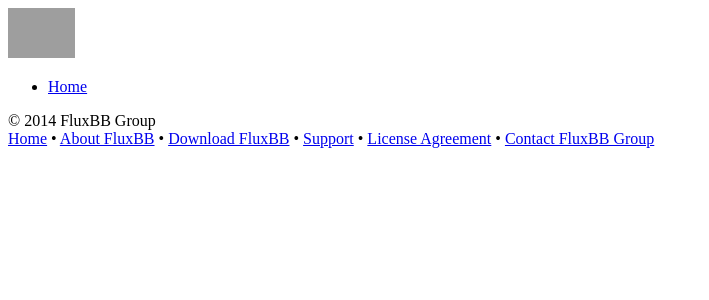
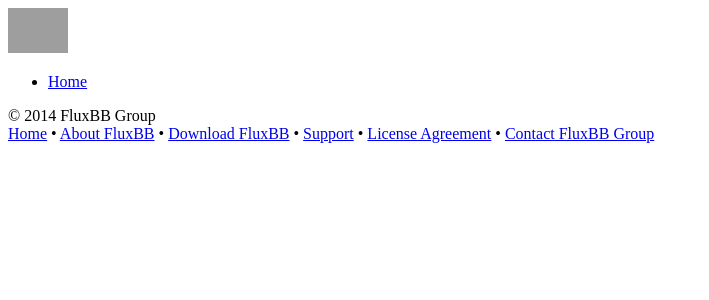
Before and after one commit to volkirik/fluxbb-site, a Jekyll site: the page built from index.html, in a window 1280 px wide. Shown: the top 300 px of the page, without its empty margins (0-709 px from the left). Built offline with Jekyll 4.4.1, drawn with Linux system fonts in a browser that asks for light colours; Markdown is read by kramdown in place of the engine named in the settings; a style sheet for code colours, icons or effects is not loaded; grey boxes are pictures that could not be loaded.

Commit message:
fix height again, and margin from top

```diff
--- a/_includes/header.html
+++ b/_includes/header.html
@@ -38,7 +38,7 @@
 <nav class="navbar navbar-default navbar-static-top" role="navigation">
 
 	<div class="navbar-header">
-		<a class="navbar-brand" href="#"><img src="{{ site.baseurl }}/assets/images/logo.png" height="50px" /></a>
+		<a class="navbar-brand fluxnav-logo" href="#"><img src="{{ site.baseurl }}/assets/images/logo.png" height="45px" /></a>
 	</div>
 
 	<ul class="nav navbar-nav">
--- a/assets/css/main.css
+++ b/assets/css/main.css
@@ -1,3 +1,7 @@
 body {
   padding-bottom: 70px;
 }
+
+.fluxnav-logo {
+  margin-top: -5px;
+}
```
